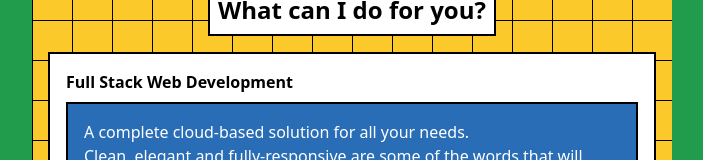
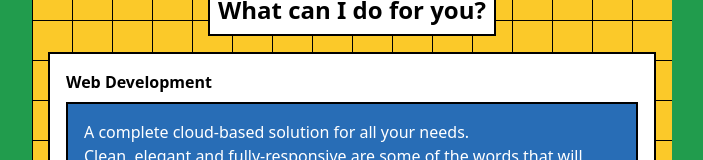
Before and after one commit to sanskar-mk2/sanskar-mk2, a website: page index.html in a window 1280 px wide. Shown: the part 252-412 px from the top of the page, without its empty margins (288-991 px from the left). Drawn offline with Linux system fonts and the light colour scheme.

Commit message:
remove full stack

```diff
--- a/index.html
+++ b/index.html
@@ -33,7 +33,7 @@
         <div class="gap-4 mt-4 justify-center flex flex-wrap">
             <section
                      class="border-black border-2 p-4 bg-white">
-                <h3 class="font-bold">Full Stack Web
+                <h3 class="font-bold">Web
                     Development</h3>
                 <div
                      class="mt-2 border-black border-2 bg-Spanish_Blue p-4 text-white">
```
